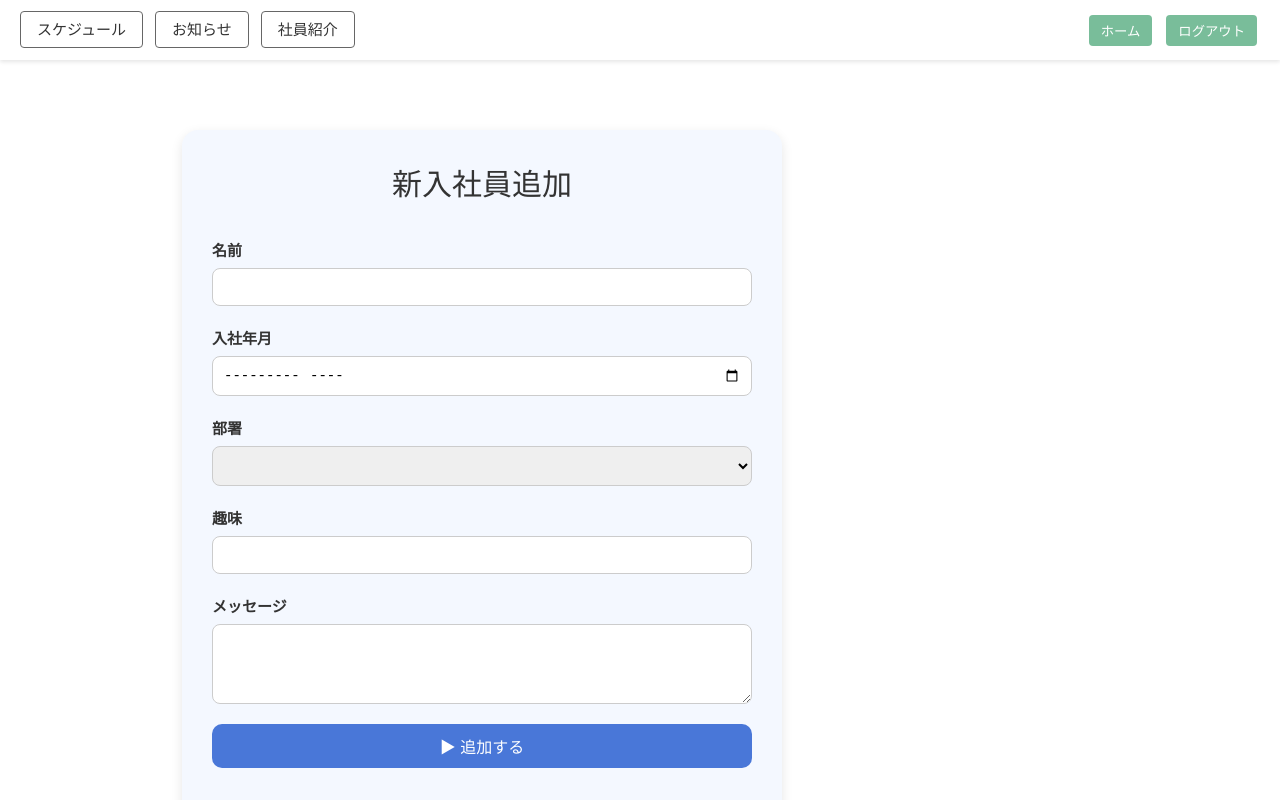
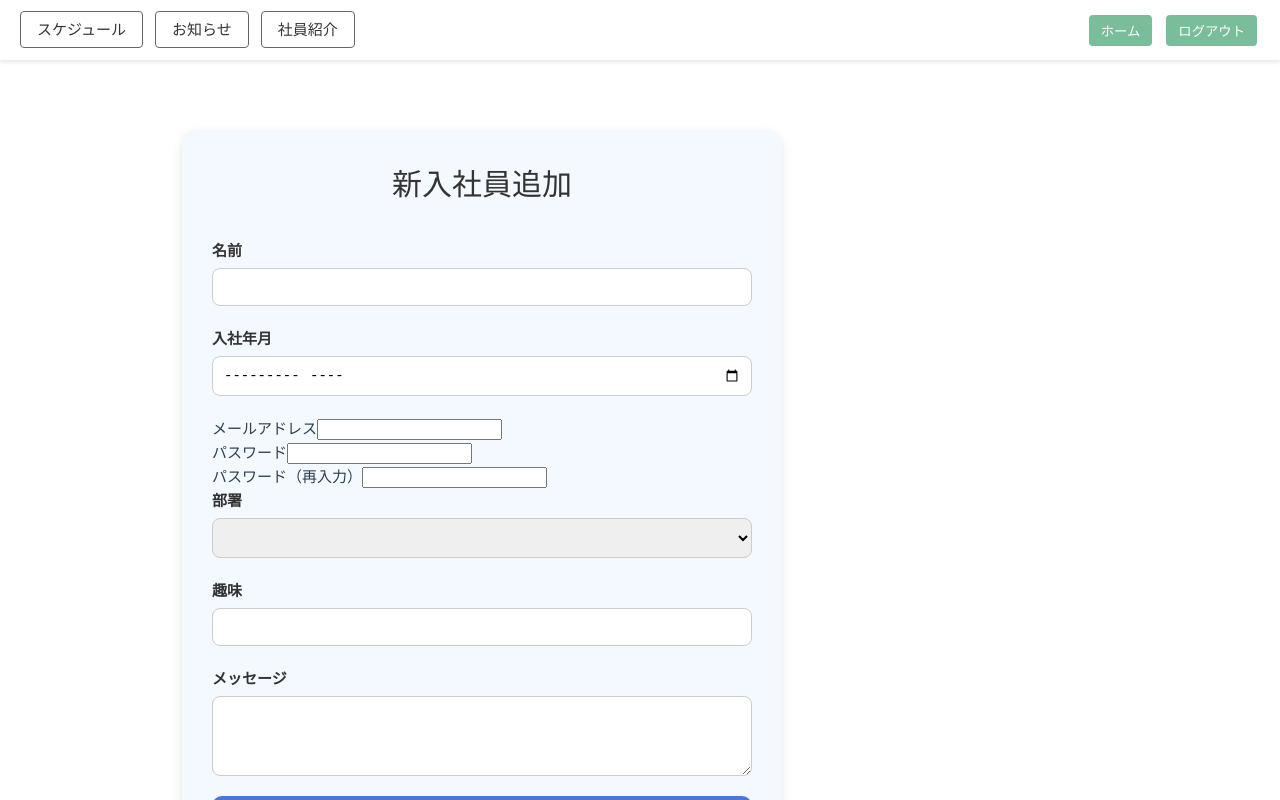
Before and after one commit to username123-debug/office-front, a Vue app: page /introduce/add in a window 1280 px wide. Built offline with nearby package versions, Linux system fonts and the light colour scheme.

Commit message:
infoを編集 email,passwordを追加

```diff
--- a/src/router/index.js
+++ b/src/router/index.js
@@ -29,6 +29,8 @@ const routes = [
   { path: '/', name: 'Login', component: LoginView },
   // トップページ
   { path: '/top', name: 'TopPage', component: TopPage },
+  //ROLE_USER用のトップページ
+  // { path: '/home', name: 'HomePage', component: TopPage},
 
   // スケジュール
   { path: '/schedule', name: 'Overview', component: ScheduleOverview },
@@ -39,6 +41,7 @@ const routes = [
 
   // お知らせ
   { path: '/notice', name: 'NoticeView', component: NoticeView },
+  // { path: '/notice/:id', name: 'NoticeView', component: NoticeDetailView },
   { path: '/detail/:id', name: 'NoticeDetail', component: NoticeDetailView },
   { path: '/addnotice', name: 'NoticeAdd', component: NoticeAddView },
 
--- a/src/views/Introduce/InforAdd.vue
+++ b/src/views/Introduce/InforAdd.vue
@@ -1,5 +1,5 @@
 <script setup>
-import { ref } from 'vue'
+import { ref, computed } from 'vue'
 import { useRouter } from 'vue-router'
 import samplePhoto from '@/assets/anh nen.jpg'
 import api from '@/plugin/axios.js';
@@ -25,6 +25,8 @@ const router = useRouter()
 
 const employee = ref({
   name: '',
+  email: '',
+  password: '',
   joinedAt: '',
   myDepartment: '',
   hobby: '',
@@ -39,6 +41,8 @@ const myDepartmentIds = ref({
   "財務部": 5,
   "生産部": 6
 });
+
+const confirmPassword = ref('');
 
 // const saveData = async () => {
 
@@ -57,12 +61,25 @@ const myDepartmentIds = ref({
 //   console.log("res: ", res);
 // };
 
+const checkPassword = computed(()=> {
+  return employee.value.password && confirmPassword.value && employee.value.password != confirmPassword.value;
+});
+
 const saveData = async () => {
-  const selectedName = employee.value.myDepartment;
-  const selectedId = myDepartmentIds.value[selectedName]; // .valueは不要に変更した想定
+
+  if(checkPassword.value){
+    alert("パスワードが一致しません");
+    return;
+  }
+
+  try{
+    const selectedName = employee.value.myDepartment;
+  const selectedId = myDepartmentIds.value[selectedName];
 
   const res = await api.post('/users/save', {
     name: employee.value.name,
+    email: employee.value.email,
+    pasword: employee.value.password,
     joinedAt: employee.value.joinedAt + '-01',
     hobby: employee.value.hobby,
     bio: employee.value.bio,
@@ -73,6 +90,11 @@ const saveData = async () => {
   });
 
   console.log("res:", res);
+
+  }catch(error){
+    console.error("エラーが発生：", error);
+  }
+
 };
 
 
@@ -92,6 +114,22 @@ const saveData = async () => {
           <label>入社年月</label>
          <input v-model="employee.joinedAt" type="month" required />
         </div>
+
+        <div>
+          <label>メールアドレス</label>
+          <input v-model="employee.email" type="email" required />
+        </div>
+
+        <div>
+          <label>パスワード</label>
+          <input v-model="employee.password" type="password" required />
+        </div>
+
+        <div>
+          <label>パスワード（再入力）</label>
+          <input v-model="confirmPassword" type="password" required />
+        </div>
+
 
         <div class="form-group">
           <label>部署</label>
@@ -120,6 +158,11 @@ const saveData = async () => {
         </div>
       </form>
     </div>
+
+    <div v-if="checkPassword" style="color:red">
+  パスワードが一致しません。
+</div>
+
   </div>
 </template>
 
--- a/src/views/Introduce/InforEdit.vue
+++ b/src/views/Introduce/InforEdit.vue
@@ -1,6 +1,6 @@
 <script setup>
 import { useRoute, useRouter } from 'vue-router'
-import { ref ,onMounted} from 'vue'
+import { ref ,onMounted, computed} from 'vue'
 import backgroundImg from '@/assets/anh nen.jpg'
 import api from '@/plugin/axios.js'
 
@@ -37,6 +37,7 @@ const id = route.params.id
 
 const employee = ref({
   name: '',
+  email:'',
   hobby: '',
   bio: '',
   myDepartment: [{ id: '', name: '' }]
@@ -58,8 +59,10 @@ const getData = async () => {
 };
 
 const saveData = async () => {
-  const res = await api.put("/info/test/" + id, {
+  try{
+    const res = await api.put("/info/test/" + id, {
     name: employee.value.name,
+    email: employee.value.email,
     hobby: employee.value.hobby,
     bio: employee.value.bio,
     myDepartment: [{
@@ -72,7 +75,17 @@ const saveData = async () => {
     name: 'IntroduceDetail',
     params: { id },
   });
+
+  router.push('/introduce');
+
+  }catch(error){
+    console.error("エラーが発生しました：", error);
+  }
+
 };
+
+
+
 onMounted(getData);
 </script>
 
@@ -97,6 +110,8 @@ onMounted(getData);
          <form @submit.prevent="saveData">
   <label>名前：<input v-model="employee.name" type="text" /></label>
 
+  <label>メールアドレス：<input v-model="employee.email" type="text"required /></label>
+
   <label v-if="employee.myDepartment && employee.myDepartment.length">
     部署：<input v-model="employee.myDepartment[0].name" type="text" />
   </label>
@@ -107,8 +122,6 @@ onMounted(getData);
 
   <button type="submit">保存</button>
 </form>
-
-
 
       </div>
     </div>
```
